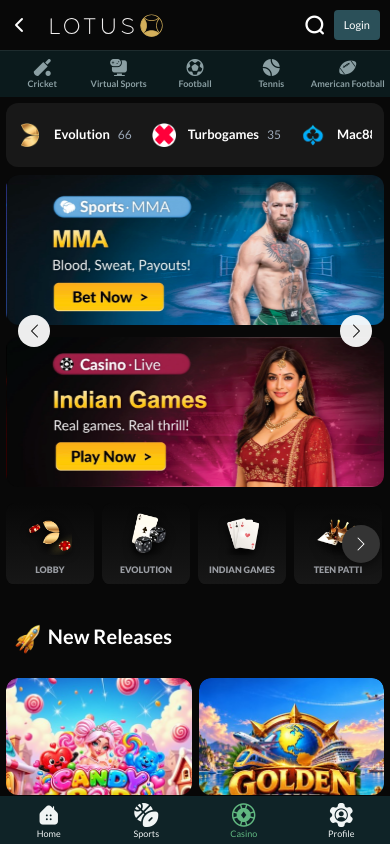
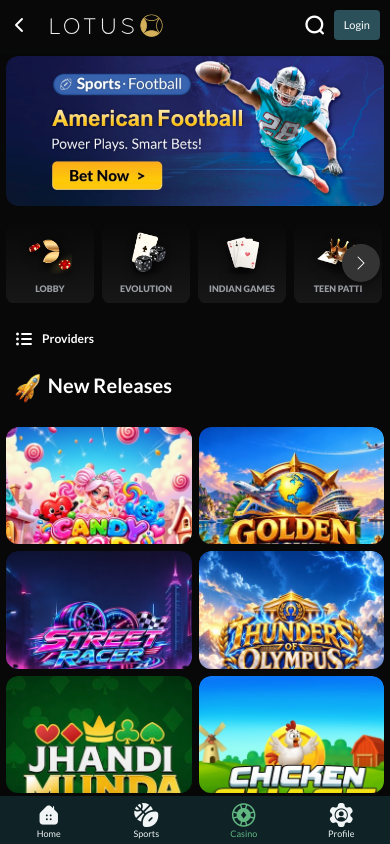
Before and after one commit to Rukhsana18/lotus, an Angular app: page /casino in a window 390 px wide. Built offline with nearby package versions, Linux system fonts and the light colour scheme.

Commit message:
added casino mobile responsive

```diff
--- a/src/app/layout/footer/footer.scss
+++ b/src/app/layout/footer/footer.scss
@@ -33,7 +33,7 @@
         align-items: center;
         justify-items: center;
         gap: 4px;
-        padding: 8px 10px;
+        padding: 8px 10px 25px 8px;
         font-size: 9px;
         line-height: 1.15;
 
--- a/src/app/layout/header/header.html
+++ b/src/app/layout/header/header.html
@@ -34,6 +34,7 @@
 <app-login-modal />
 
 <!-- Header Sports Menu Carousel Bar (Mobile Only) -->
+@if (!isCasinoRoute()) {
     <div class="mobile-sports-carousel-wrapper">
         <nav class="mobile-sports-subnav" aria-label="Sports menu slider">
             @for (category of sportsCategories; track category.id) {
@@ -45,3 +46,4 @@
             }
         </nav>
     </div>
+}
--- a/src/app/pages/casino/casino.html
+++ b/src/app/pages/casino/casino.html
@@ -1,6 +1,6 @@
 <div class="casino-page">
 
-  <aside class="provider-panel">
+  <aside class="provider-panel desktop-provider-panel">
 
     <div class="provider-title">
       <span>Providers</span>
@@ -32,7 +32,7 @@
       <div class="carousel-inner">
 
         @for (bannerPage of bannerPages; track $index) {
-        <div class="carousel-item" [class.active]="$first">
+        <div class="carousel-item" [class.active]="isActiveBannerPage($index)">
           <div class="casino-banner-page">
 
             @for (banner of bannerPage; track banner.id) {
@@ -48,14 +48,25 @@
 
       </div>
 
-      <button class="carousel-control-prev" type="button" data-bs-target="#casinoBannerCarousel" data-bs-slide="prev"
+      <button class="carousel-control-prev" type="button" (click)="showPreviousBannerPage()"
         aria-label="Previous casino banners">
         <span class="carousel-control-prev-icon" aria-hidden="true"></span>
       </button>
-      <button class="carousel-control-next" type="button" data-bs-target="#casinoBannerCarousel" data-bs-slide="next"
+      <button class="carousel-control-next" type="button" (click)="showNextBannerPage()"
         aria-label="Next casino banners">
         <span class="carousel-control-next-icon" aria-hidden="true"></span>
       </button>
+    </section>
+
+    <section class="casino-banners mobile-casino-banners" aria-label="Featured casino banners">
+      <div class="mobile-banner-track">
+        @for (banner of banners; track banner.id) {
+          <article class="casino-banner mobile-banner-slide" [class.red-banner]="banner.theme === 'red'"
+            [class.green-banner]="banner.theme === 'green'">
+            <img class="banner-image" [src]="banner.image" [alt]="banner.name" />
+          </article>
+        }
+      </div>
     </section>
 
     <section class="category-wrapper">
@@ -105,6 +116,29 @@
       </button>
       }
 
+    </section>
+
+    <section class="mobile-providers">
+      <button
+        type="button"
+        class="mobile-providers-toggle"
+        [attr.aria-expanded]="providersExpanded"
+        (click)="toggleProviders()"
+      >
+        <i class="fa-solid fa-list-ul" aria-hidden="true"></i>
+        <span>Providers</span>
+      </button>
+      @if (providersExpanded) {
+        <nav class="mobile-provider-list" aria-label="Casino providers">
+          @for (provider of providers; track provider.slug) {
+            <a class="provider-item" [routerLink]="['/casino', provider.slug]" routerLinkActive="selected">
+              <img [src]="provider.img" [alt]="provider.name" class="casino-sidenav-icons"/>
+              <span class="provider-name">{{ provider.name }}</span>
+              <span class="provider-count">{{ provider.count }}</span>
+            </a>
+          }
+        </nav>
+      }
     </section>
 
     <!-- New Releases -->
@@ -719,59 +753,6 @@
       </div>
     </section>
 
-    <footer class="casino-footer">
-      <div class="footer-content">
-        <div class="footer-area">
-          <div class="footer-div">
-            <a href="">
-              <svg xmlns="http://www.w3.org/2000/svg" width="16" height="16" fill="currentColor" class="bi bi-joystick"
-                viewBox="0 0 16 16">
-                <path
-                  d="M10 2a2 2 0 0 1-1.5 1.937v5.087c.863.083 1.5.377 1.5.726 0 .414-.895.75-2 .75s-2-.336-2-.75c0-.35.637-.643 1.5-.726V3.937A2 2 0 1 1 10 2" />
-                <path
-                  d="M0 9.665v1.717a1 1 0 0 0 .553.894l6.553 3.277a2 2 0 0 0 1.788 0l6.553-3.277a1 1 0 0 0 .553-.894V9.665c0-.1-.06-.19-.152-.23L9.5 6.715v.993l5.227 2.178a.125.125 0 0 1 .001.23l-5.94 2.546a2 2 0 0 1-1.576 0l-5.94-2.546a.125.125 0 0 1 .001-.23L6.5 7.708l-.013-.988L.152 9.435a.25.25 0 0 0-.152.23" />
-              </svg>
-              <span class="footer-link-text">&nbsp;Gambling Support&nbsp;</span>
-              <i class="fa-solid fa-arrow-up-right-from-square"></i>
-            </a>
-          </div>
-
-          <div class="footer-div">
-            <a href="">
-              <svg xmlns="http://www.w3.org/2000/svg" width="16" height="16" fill="currentColor" class="bi bi-explicit"
-                viewBox="0 0 16 16">
-                <path d="M6.826 10.88H10.5V12h-5V4.002h5v1.12H6.826V7.4h3.457v1.073H6.826z" />
-                <path
-                  d="M2.5 0A2.5 2.5 0 0 0 0 2.5v11A2.5 2.5 0 0 0 2.5 16h11a2.5 2.5 0 0 0 2.5-2.5v-11A2.5 2.5 0 0 0 13.5 0zM1 2.5A1.5 1.5 0 0 1 2.5 1h11A1.5 1.5 0 0 1 15 2.5v11a1.5 1.5 0 0 1-1.5 1.5h-11A1.5 1.5 0 0 1 1 13.5z" />
-              </svg>
-              <span class="footer-link-text">&nbsp;Under age gambling is an offence</span>
-            </a>
-          </div>
-
-          <div class="footer-div">
-            <a href="">
-              <svg xmlns="http://www.w3.org/2000/svg" width="16" height="16" fill="currentColor"
-                class="bi bi-globe-americas" viewBox="0 0 16 16">
-                <path
-                  d="M8 0a8 8 0 1 0 0 16A8 8 0 0 0 8 0M2.04 4.326c.325 1.329 2.532 2.54 3.717 3.19.48.263.793.434.743.484q-.121.12-.242.234c-.416.396-.787.749-.758 1.266.035.634.618.824 1.214 1.017.577.188 1.168.38 1.286.983.082.417-.075.988-.22 1.52-.215.782-.406 1.48.22 1.48 1.5-.5 3.798-3.186 4-5 .138-1.243-2-2-3.5-2.5-.478-.16-.755.081-.99.284-.172.15-.322.279-.51.216-.445-.148-2.5-2-1.5-2.5.78-.39.952-.171 1.227.182.078.099.163.208.273.318.609.304.662-.132.723-.633.039-.322.081-.671.277-.867.434-.434 1.265-.791 2.028-1.12.712-.306 1.365-.587 1.579-.88A7 7 0 1 1 2.04 4.327Z" />
-              </svg>
-              <span class="footer-link-text">&nbsp;Restricted territories</span>
-            </a>
-          </div>
-
-          <div class="footer-div">
-            <a href="">
-              <svg xmlns="http://www.w3.org/2000/svg" width="16" height="16" fill="currentColor" class="bi bi-c-circle"
-                viewBox="0 0 16 16">
-                <path
-                  d="M1 8a7 7 0 1 0 14 0A7 7 0 0 0 1 8m15 0A8 8 0 1 1 0 8a8 8 0 0 1 16 0M8.146 4.992c-1.212 0-1.927.92-1.927 2.502v1.06c0 1.571.703 2.462 1.927 2.462.979 0 1.641-.586 1.729-1.418h1.295v.093c-.1 1.448-1.354 2.467-3.03 2.467-2.091 0-3.269-1.336-3.269-3.603V7.482c0-2.261 1.201-3.638 3.27-3.638 1.681 0 2.935 1.054 3.029 2.572v.088H9.875c-.088-.879-.768-1.512-1.729-1.512" />
-              </svg>
-              <span class="footer-link-text">&nbsp;2016-2026</span>
-            </a>
-          </div>
-        </div>
-      </div>
-    </footer>
-
+    <app-footer></app-footer>
   </main>
 </div>
--- a/src/app/pages/casino/casino.scss
+++ b/src/app/pages/casino/casino.scss
@@ -39,6 +39,14 @@
 }
 
 .casino-main::-webkit-scrollbar {
+  display: none;
+}
+
+.mobile-casino-banners {
+  display: none;
+}
+
+.mobile-providers {
   display: none;
 }
 
@@ -412,10 +420,75 @@
     padding: 8px;
   }
 
+  .desktop-provider-panel {
+    display: none;
+  }
 
   .casino-main {
     flex: 1;
     min-height: 0;
+  }
+
+  .casino-banners:not(.mobile-casino-banners) {
+    display: none;
+  }
+
+  .mobile-casino-banners {
+    display: block;
+  }
+
+  .mobile-banner-track {
+    display: flex;
+    width: 100%;
+    overflow-x: auto;
+    overflow-y: hidden;
+    scroll-snap-type: x mandatory;
+    scrollbar-width: none;
+    -webkit-overflow-scrolling: touch;
+
+    &::-webkit-scrollbar {
+      display: none;
+    }
+  }
+
+  .mobile-banner-slide {
+    flex: 0 0 100%;
+    scroll-snap-align: start;
+  }
+
+  .mobile-providers {
+    display: block;
+    margin: 8px 0 0;
+  }
+
+  .mobile-providers-toggle {
+    display: flex;
+    width: 100%;
+    align-items: center;
+    gap: 8px;
+    padding: 6px 8px;
+    border: 0;
+    background: transparent;
+    color: #ffffff;
+    font-size: 12px;
+    font-weight: 700;
+    text-align: left;
+  }
+
+  .mobile-providers-toggle i {
+    font-size: 16px;
+  }
+
+  .mobile-provider-list {
+    display: flex;
+    gap: 12px;
+    overflow-x: auto;
+    padding: 6px 0;
+    scrollbar-width: none;
+  }
+
+  .mobile-provider-list::-webkit-scrollbar {
+    display: none;
   }
 
   .category-wrapper {
--- a/src/app/pages/casino/casino.ts
+++ b/src/app/pages/casino/casino.ts
@@ -6,6 +6,7 @@
   RouterLinkActive,
 } from '@angular/router';
 import { map } from 'rxjs';
+import { Footer } from '../../layout/footer/footer';
 
 
 /* =========================================================
@@ -69,6 +70,7 @@
   imports: [
     RouterLink,
     RouterLinkActive,
+    Footer
   ],
   templateUrl: './casino.html',
   styleUrl: './casino.scss',
@@ -76,6 +78,13 @@
 export class CasinoPage {
 
   private readonly route = inject(ActivatedRoute);
+
+  protected readonly activeBannerIndex = signal(0);
+  protected providersExpanded = false;
+
+  protected toggleProviders(): void {
+    this.providersExpanded = !this.providersExpanded;
+  }
 
 
   /* =======================================================
@@ -342,6 +351,22 @@
     return Array.from(
       { length: Math.ceil(this.banners.length / 2) },
       (_, index) => this.banners.slice(index * 2, index * 2 + 2),
+    );
+  }
+
+  protected isActiveBannerPage(pageIndex: number): boolean {
+    return Math.floor(this.activeBannerIndex() / 2) === pageIndex;
+  }
+
+  protected showPreviousBannerPage(): void {
+    this.activeBannerIndex.update(
+      (index) => (Math.floor(index / 2) * 2 - 2 + this.banners.length) % this.banners.length,
+    );
+  }
+
+  protected showNextBannerPage(): void {
+    this.activeBannerIndex.update(
+      (index) => (Math.floor(index / 2) * 2 + 2) % this.banners.length,
     );
   }
 
```
Lines whose indentation alone changed are shown as unchanged.
